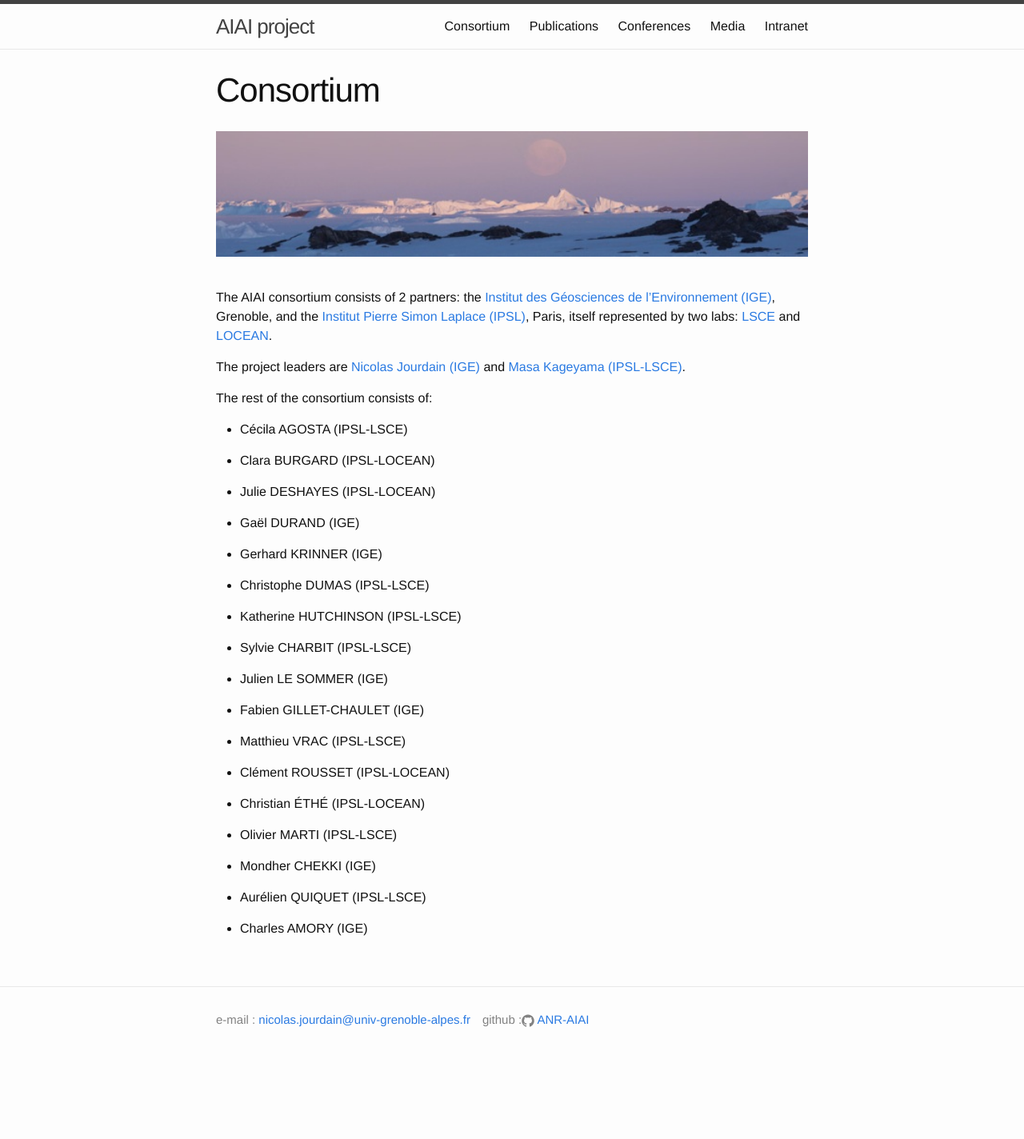
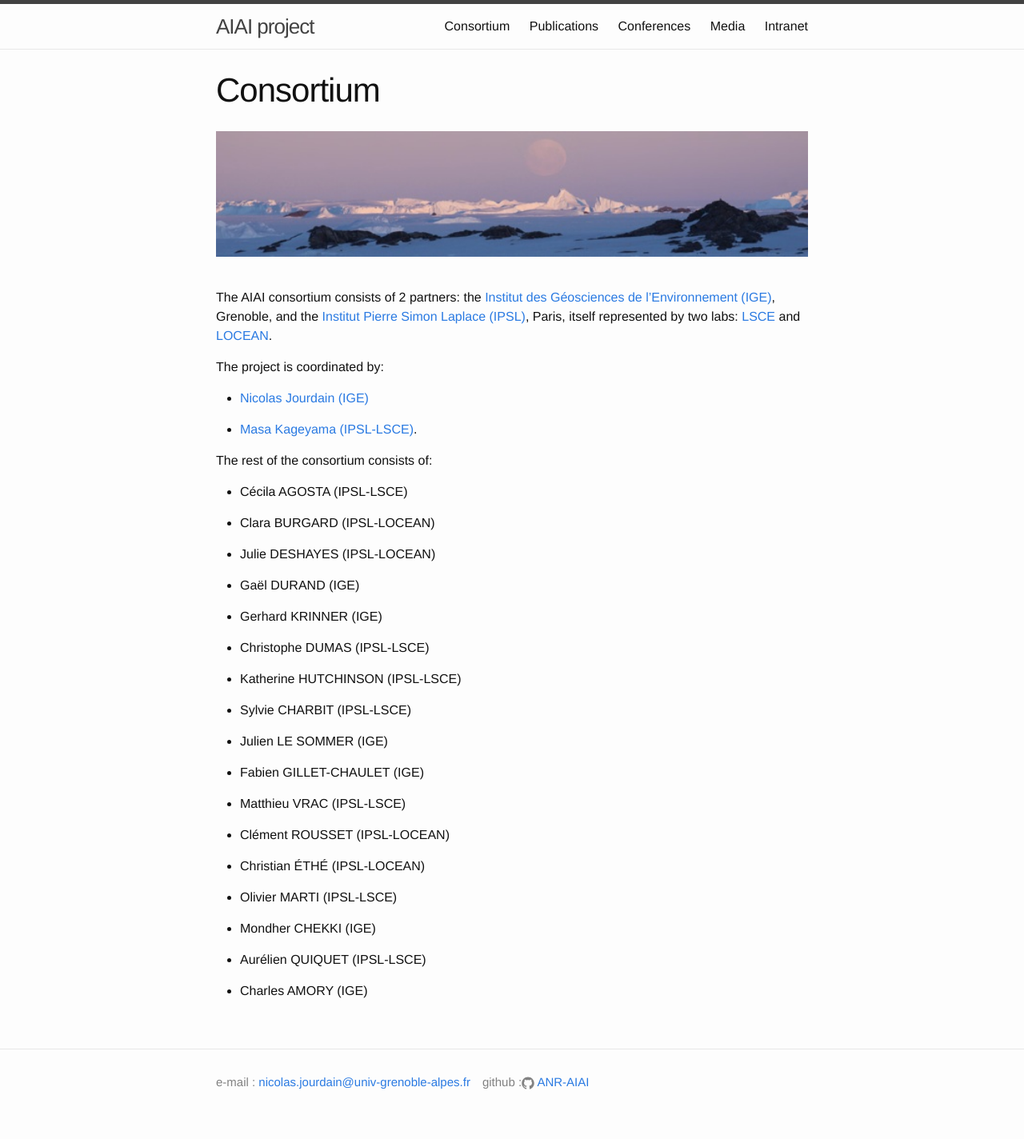
Before and after one commit to ANR-AIAI/ANR-AIAI.github.io, a Jekyll site: the page built from consortium.md, in a window 1280 px wide. Shown: the whole page at 80% size. Built offline with Jekyll 4.4.1, drawn with Linux system fonts in a browser that asks for light colours; before the commit the page ends 1346 px from its top, so only the background shows below that.

Commit message:
initial commit

```diff
--- a/consortium.md
+++ b/consortium.md
@@ -12,7 +12,11 @@ permalink: /consortium
 
 The AIAI consortium consists of 2 partners: the [Institut des Géosciences de l’Environnement (IGE)](https://www.ige-grenoble.fr), Grenoble, and the [Institut Pierre Simon Laplace (IPSL)](https://www.ipsl.fr/en/home-en/), Paris, itself represented by two labs: [LSCE](https://www.lsce.ipsl.fr) and [LOCEAN](https://www.locean.ipsl.fr).
 
-The project leaders are [Nicolas Jourdain (IGE)](https://nicojourdain.github.io) and [Masa Kageyama (IPSL-LSCE)](https://www.lsce.ipsl.fr/Phocea/Pisp/index.php?nom=masa.kageyama).
+The project is coordinated by:
+
+* [Nicolas Jourdain (IGE)](https://nicojourdain.github.io)
+
+* [Masa Kageyama (IPSL-LSCE)](https://www.lsce.ipsl.fr/Phocea/Pisp/index.php?nom=masa.kageyama).
 
 The rest of the consortium consists of:
 
```
